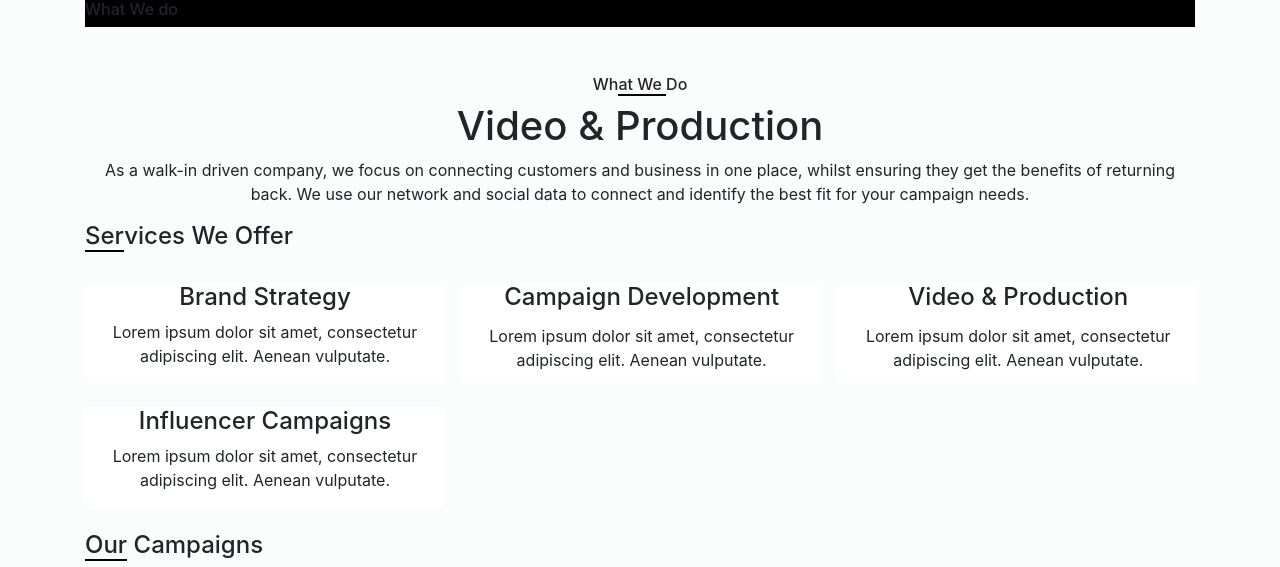
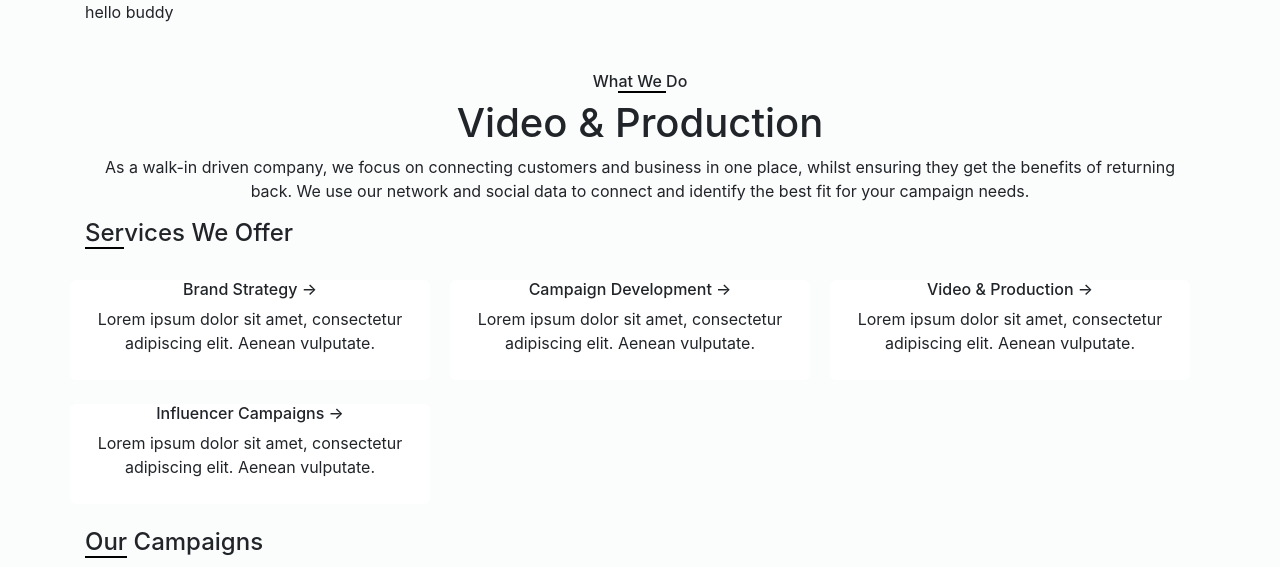
Before and after one commit to Devabbn/website, a plain HTML site: page index.html in a window 1280 px wide. Shown: the top 567 px of the page. Drawn offline with nearby package versions, Linux system fonts and the light colour scheme.

Commit message:
Update index.html

```diff
--- a/index.html
+++ b/index.html
@@ -5,7 +5,8 @@
  <script src="https://ajax.googleapis.com/ajax/libs/jquery/3.4.1/jquery.min.js"></script>
  <script src="https://cdnjs.cloudflare.com/ajax/libs/popper.js/1.14.7/umd/popper.min.js"></script>
  <script src="https://maxcdn.bootstrapcdn.com/bootstrap/4.3.1/js/bootstrap.min.js"></script>
- <!-- link for external stylesheet--><link rel="stylesheet" type="text/css" href="style.css">
+ <!-- link for external stylesheet-->
+ <link rel="stylesheet" type="text/css" href="style.css">
  <!-- link for icons-->
  <link rel="stylesheet" href= "https://cdnjs.cloudflare.com/ajax/libs/font-awesome/4.7.0/css/font-awesome.min.css">
 	<title>SocioKet</title>
@@ -13,42 +14,47 @@
 <body>
 	<!-- div for logo and menu image -->
 	<div class="container">
-		<div class="logo">
+		<div class="sym">
 			<div class="row">
-				<div class="col-sm-6">
-					<h6>What We do</h6>
-				</div>
-				<div class="col-sm-6">
-				</div>
+				<div class="col-sm-6">hello buddy</div>
+				<div class="col-sm-6"></div>
 			</div>
 		</div>
-	</div>	<br><br><!-- div for header -->
+		</div><br><br>
+	<!-- div for header -->
 	<div class="container">
+		<div class="row">
+			<div class="col">
 			<h6 class="alignmt">Wh<span class="underblack">at We </span>Do</h6>
 			<h1 class="alignmt">Video & Production</h1>
 			<p class="alignmt">As a walk-in driven company, we focus on connecting customers and business in one
 			place, whilst ensuring they get the benefits of returning back. We use our network and
 			social data to connect and identify the best fit for your campaign needs.</p>
+			</div>
+		</div>
 	</div>
 	<!-- div for testimonial-->
 	<div class="container">
 		<h4><span class="underblack">Ser</span>vices We Offer</h4><br>
+		<div class="row">
 		<div class="card-columns">
 			<div class="tesmo">
-				<h4>Brand Strategy</h4>
+				<h6>Brand Strategy &#x2192</h6>
 				<p class="card-text">Lorem ipsum dolor sit amet, consectetur adipiscing elit. Aenean vulputate.</p>
 			</div>
 			<div class="tesmo">
-				<h4 class="card-title">Campaign Development</h4>
+				<h6>Campaign Development &#x2192</h6>
 				<p class="card-text">Lorem ipsum dolor sit amet, consectetur adipiscing elit. Aenean vulputate.</p>
 			</div>
 			<div class="tesmo">
-				<h4 class="card-title">Video & Production</h4>
+				<h6>Video & Production &#x2192</h6>
 				<p class="card-text">Lorem ipsum dolor sit amet, consectetur adipiscing elit. Aenean vulputate.</p>
 			</div>
-		</div><br>
+		</div>
+	</div><br>
+	<div class="row">
 		<div class="tesmo">
-				<h4>Influencer Campaigns</h4>
+				<h6>Influencer Campaigns &#x2192</h6>
 				<p>Lorem ipsum dolor sit amet, consectetur adipiscing elit. Aenean vulputate.</p>
 			</div>
 		</div>
@@ -110,6 +116,8 @@
 			<div class="col-md-2 lastcontpic">
 			</div>
 		</div>
-	</div><br><br>
+	</div><br>
+	<!-- footer area -->
+
 </body>
 </html>
```
